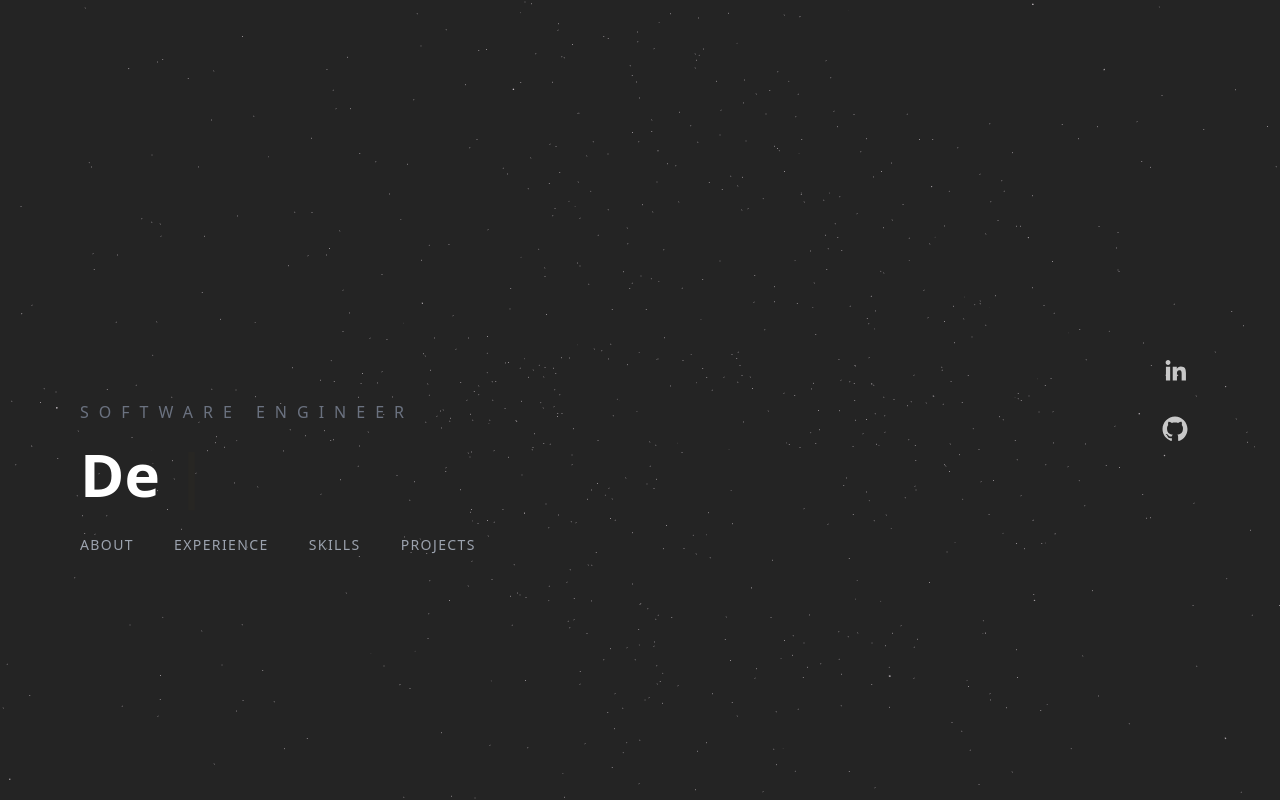
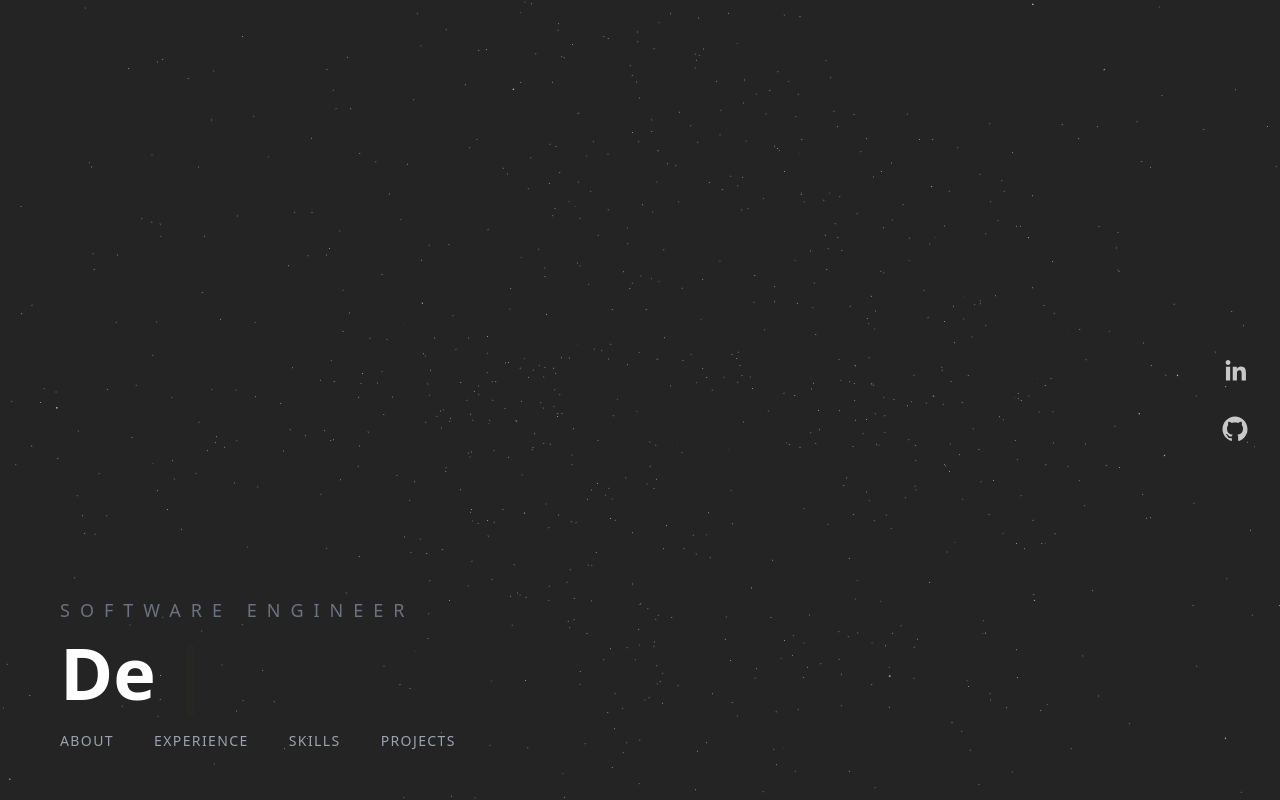
Before and after one commit to oopeeti/portfolio, a Next.js app: page / in a window 1280 px wide. Built offline with nearby package versions, Linux system fonts and the light colour scheme.

Commit message:
modified hero section

```diff
--- a/components/Hero.tsx
+++ b/components/Hero.tsx
@@ -20,18 +20,19 @@ function Hero({}: Props) {
             initial={{ opacity: 0 }}
             animate={{ opacity: 1 }}
             transition={{ duration: 1.5 }}
-            className="flex justify-evenly mx-20 items-center">
+            className="flex items-center mx-5">
             <div className="relative h-screen w-screen">
-                <div className="absolute left-0 top-1/2 z-0">
-                    <h2 className="text-md uppercase text-gray-500 tracking-[10px]">
+                <div className="absolute bottom-10 left-10 z-0">
+                    <h2 className="text-lg uppercase text-gray-500 mb-3 tracking-[10px]">
                         Software Engineer
                     </h2>
-                    <h1 className="text-4xl lg:text-6xl font-semibold my-5 scroll-px-10">
+                    <h1 className="text-4xl lg:text-7xl font-semibold mb-3 scroll-px-10">
                         <span className="mr-3">{text}</span>
                         <Cursor cursorColor="#F7AB0A" />
                     </h1>
                     <Navigation />
                 </div>
+
                 {/*
       <div className="absolute top-1/4 h-screen w-screen">
         <Model modelPath={"/models/avatar.glb"} />
```
